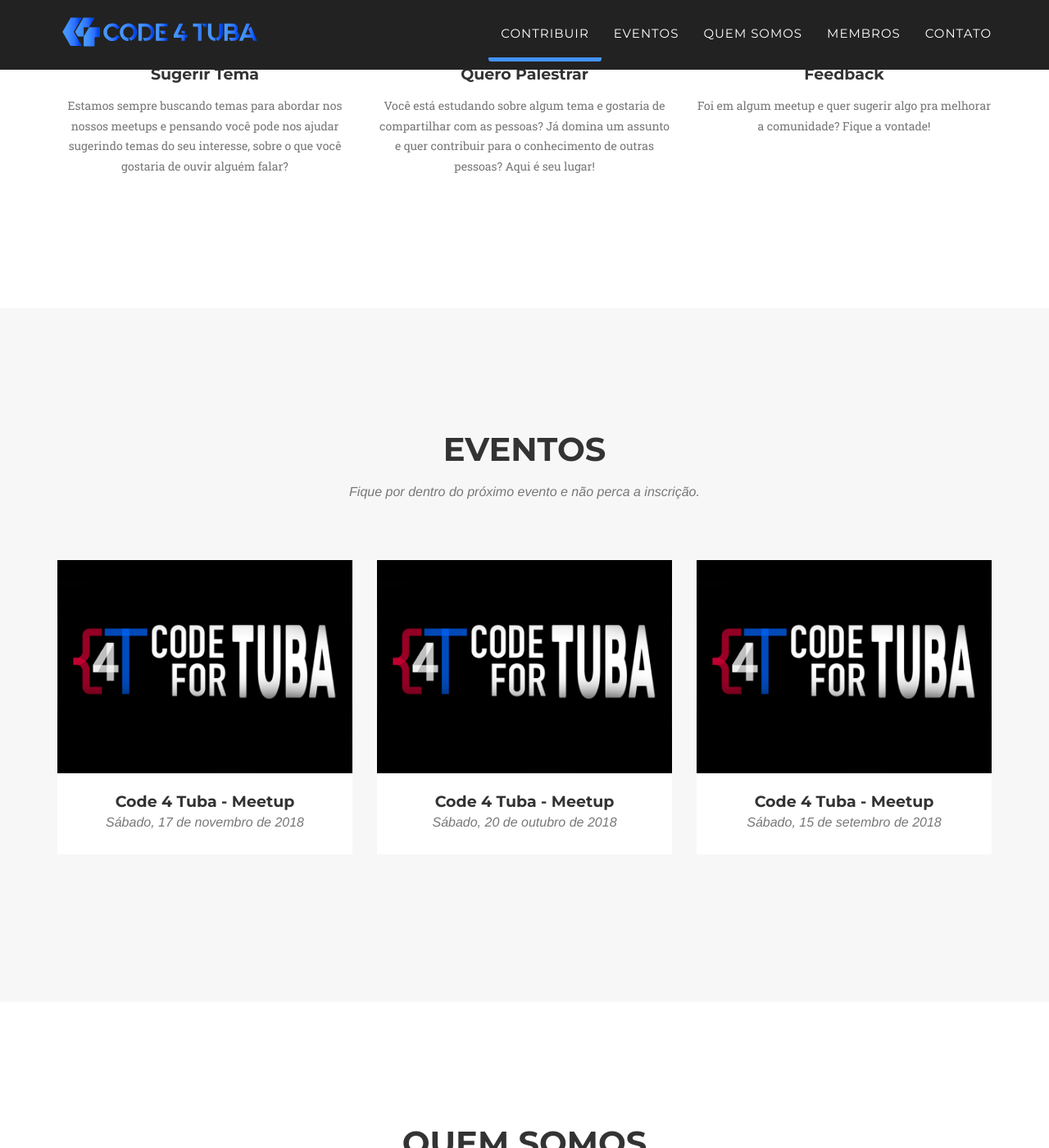
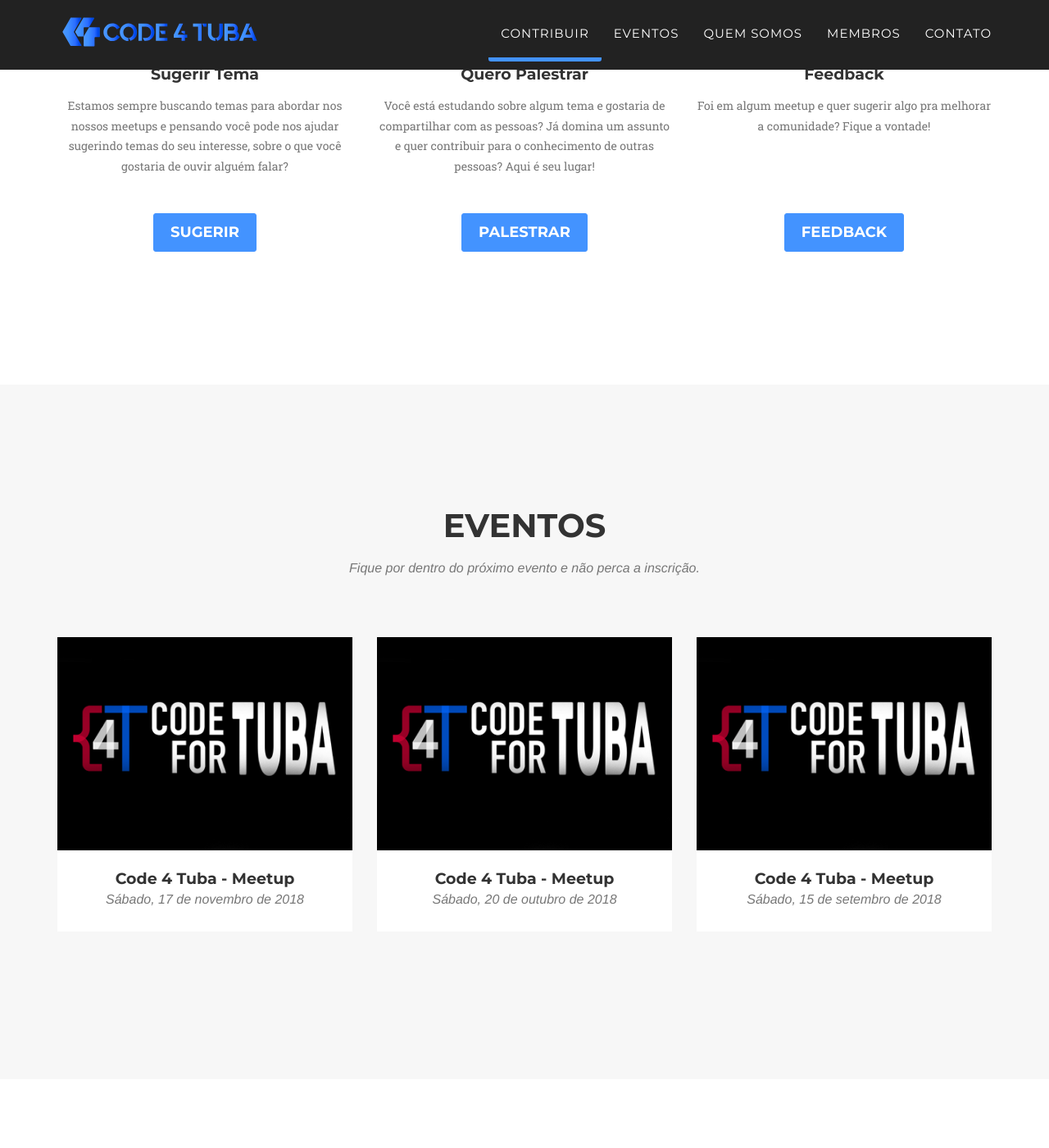
Before and after one commit to code4tuba/code4tuba.github.io, a Jekyll site: the page built from index.html, in a window 1280 px wide and 1400 px high, scrolled down 1079 px. Shown: the whole window at 82% size. Built offline with Jekyll 4.4.1, drawn with Linux system fonts in a browser that asks for light colours; some web fonts are replaced.

```diff
--- a/_includes/services.html
+++ b/_includes/services.html
@@ -10,53 +10,51 @@
     <div class="row text-center">
       <div class="col-md-4">
         <span class="fa-stack fa-4x">
-                        <div style="background-color: #4393FF; border-radius: 100%;">
+          <div class="service-img">
             <img
               src="./img/icons/suggestion.svg"
               alt="Sugerir tema"
               srcset=""
               style="width: 64px; margin-left: 10px;"
-                            >
+            />
           </div>
         </span>
         <h4 class="service-heading">Sugerir Tema</h4>
-                    <p class="text-muted">
-                        Estamos sempre buscando temas para abordar nos nossos meetups e pensando você pode nos ajudar
-                        sugerindo temas do seu interesse, sobre o que você gostaria de ouvir alguém falar?
+        <p class="text-muted service-text">
+          Estamos sempre buscando temas para abordar nos nossos meetups e pensando você pode nos
+          ajudar sugerindo temas do seu interesse, sobre o que você gostaria de ouvir alguém falar?
         </p>
+        <a href="https://bit.ly/c4t-sugestao" target="_blank" class="btn btn-xl">Sugerir</a>
       </div>
       <div class="col-md-4">
         <span class="fa-stack fa-4x">
-                        <div style="background-color: #4393FF; border-radius: 100%;">
+          <div class="service-img">
             <img
               src="./img/icons/speaker.svg"
               alt="Quero palestrar"
               srcset=""
               style="width: 64px; margin-left: 10px;"
-                            >
+            />
           </div>
         </span>
         <h4 class="service-heading">Quero Palestrar</h4>
-                    <p class="text-muted">
-                        Você está estudando sobre algum tema e gostaria de compartilhar com as pessoas? Já domina um assunto
-                        e quer contribuir para o conhecimento de outras pessoas? Aqui é seu lugar!
+        <p class="text-muted service-text">
+          Você está estudando sobre algum tema e gostaria de compartilhar com as pessoas? Já domina
+          um assunto e quer contribuir para o conhecimento de outras pessoas? Aqui é seu lugar!
         </p>
+        <a href="http://bit.ly/c4t-queropalestrar" target="_blank" class="btn btn-xl">Palestrar</a>
       </div>
       <div class="col-md-4">
         <span class="fa-stack fa-4x">
-                        <div style="background-color: #4393FF; border-radius: 100%;">
-                            <img
-                                src="./img/icons/feedback.svg"
-                                alt="Feedback"
-                                srcset=""
-                                style="width: 64px"
-                            >
+          <div class="service-img">
+            <img src="./img/icons/feedback.svg" alt="Feedback" srcset="" style="width: 64px" />
           </div>
         </span>
         <h4 class="service-heading">Feedback</h4>
-                    <p class="text-muted">
+        <p class="text-muted service-text">
           Foi em algum meetup e quer sugerir algo pra melhorar a comunidade? Fique a vontade!
         </p>
+        <a href="http://bit.ly/c4t-feedback" target="_blank" class="btn btn-xl">Feedback</a>
       </div>
     </div>
   </div>
--- a/_layouts/style.css
+++ b/_layouts/style.css
@@ -1,3 +1,4 @@
 {% include css/bootstrap.min.css %}
 {% include css/agency.css %}
+{% include css/custom.css %}
 {{ content }}
```
Also changed, not shown: _includes/css/custom.css (added, +19 -0 lines). Lines whose indentation alone changed are shown as unchanged.
